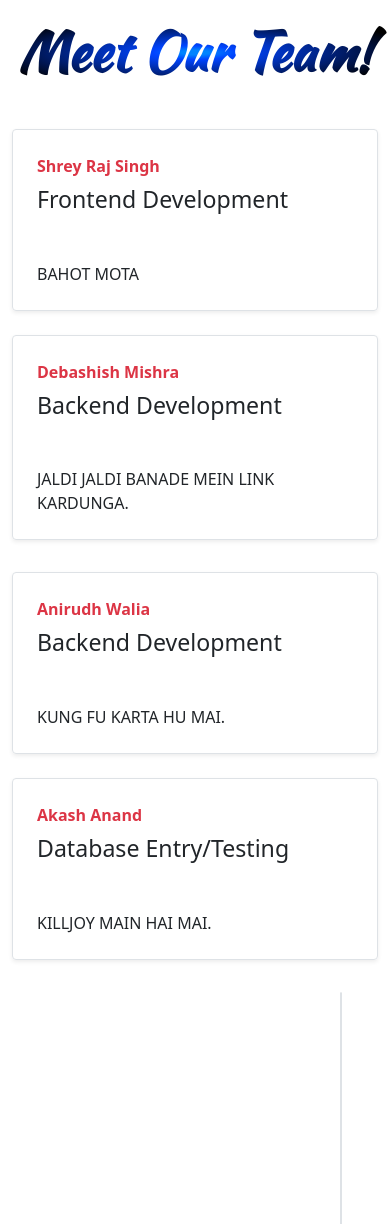
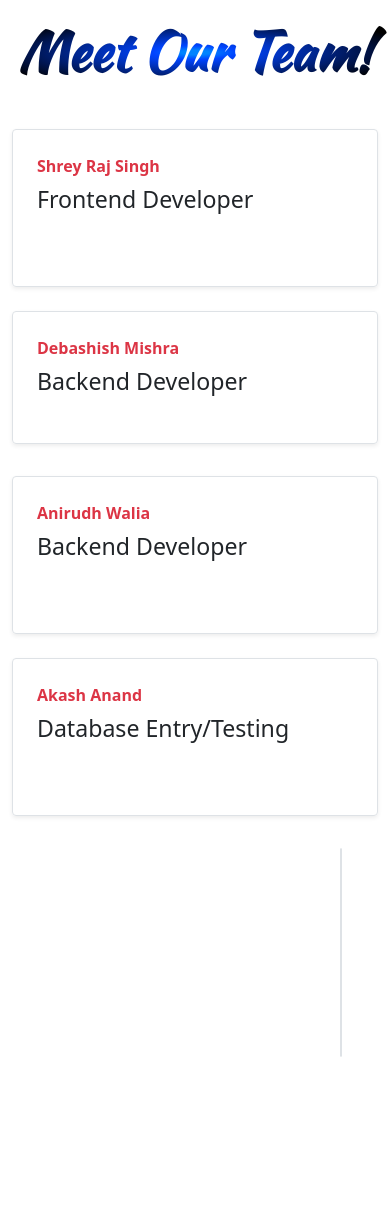
Before and after one commit to debashish6102/airline_reservation_project, a Flask app: page /about_us in a window 390 px wide. Shown: the part 80-1304 px from the top of the page. After the commit the page ends 1137 px from the top, so only its background shows below. Run offline with Flask 2, Linux system fonts and the light colour scheme; some libraries are stand-ins or nearby versions.

```diff
--- a/project/templates/about_us.html
+++ b/project/templates/about_us.html
@@ -11,10 +11,9 @@
                 class="row g-0 border rounded overflow-hidden flex-md-row mb-4 shadow-sm h-md-250 position-relative">
                 <div class="col p-4 d-flex flex-column position-static">
                     <strong class="d-inline-block mb-2 text-danger">Shrey Raj Singh</strong>
-                    <h3 class="mb-0">Frontend Development</h3>
+                    <h3 class="mb-0">Frontend Developer</h3>
                     <br>
                     <br>
-                    <p class="card-text mb-auto">BAHOT MOTA</p>
                 </div>
                 <div class="col-auto d-none d-lg-block">
                     <img class="bd-placeholder-img" width="200" height="250" src="https://www.4shared.com/img/OIbo7g1eiq/s25/179141b5c40/SHREY" alt="">
@@ -26,10 +25,8 @@
                 class="row g-0 border rounded overflow-hidden flex-md-row mb-4 shadow-sm h-md-250 position-relative">
                 <div class="col p-4 d-flex flex-column position-static">
                     <strong class="d-inline-block mb-2 text-danger">Debashish Mishra</strong>
-                    <h3 class="mb-0">Backend Development</h3>
+                    <h3 class="mb-0">Backend Developer</h3>
                     <br>
-                    <br>
-                    <p class="mb-auto">JALDI JALDI BANADE MEIN LINK KARDUNGA.</p>
                 </div>
                 <div class="col-auto d-none d-lg-block">
                     <img class="bd-placeholder-img" width="200" height="250" src="https://www.4shared.com/img/L9a_ZwXciq/s25/179141b48b8/DEBASHISH" alt="">
@@ -43,10 +40,9 @@
                 class="row g-0 border rounded overflow-hidden flex-md-row mb-4 shadow-sm h-md-250 position-relative">
                 <div class="col p-4 d-flex flex-column position-static">
                     <strong class="d-inline-block mb-2 text-danger">Anirudh Walia</strong>
-                    <h3 class="mb-0">Backend Development</h3>
+                    <h3 class="mb-0">Backend Developer</h3>
                     <br>
                     <br>
-                    <p class="card-text mb-auto">KUNG FU KARTA HU MAI.</p>
                 </div>
                 <div class="col-auto d-none d-lg-block">
                     <img class="bd-placeholder-img" width="200" height="250" src="https://www.4shared.com/img/cghBuuiBiq/s25/179141b67f8/WALIA" alt="">
@@ -61,7 +57,6 @@
                     <h3 class="mb-0">Database Entry/Testing</h3>
                     <br>
                     <br>
-                    <p class="mb-auto">KILLJOY MAIN HAI MAI.</p>
                 </div>
                 <div class="col-auto d-none d-lg-block">
                     <img class="bd-placeholder-img" width="200" height="250" src="https://www.4shared.com/img/YlyrN41Fiq/s25/179141b3d00/AKASH" alt="">
@@ -73,10 +68,9 @@
         <div class="row g-0 border rounded overflow-hidden">
             <div class="col p-4 d-flex flex-column position-static">
                 <strong class="d-inline-block mb-2 text-danger">Saksham Jain</strong>
-                <h3 class="mb-0">Frontend Development</h3>
+                <h3 class="mb-0">Frontend Developer</h3>
                 <br>
                 <br>
-                <p class="card-text mb-auto">ABHI SORA RAAT KO AATA HU.</p>
             </div>
             <div class="col-auto d-none d-lg-block">
                 <img class="bd-placeholder-img" width="200" height="250" src="https://www.4shared.com/img/0Scbo3Hjea/s25/179141b5858/SAKSHAM" alt="">
--- a/project/templates/mytrip.html
+++ b/project/templates/mytrip.html
@@ -48,7 +48,7 @@
                 <tbody>
                 {% for booking_details,flight in result %}
                     <tr>
-                        <td class="col-xs-2">{{ booking_details.date }}</td>
+                        <td class="col-xs-2">{{ booking_details.date.strftime("%d/%m/%Y ") }}</td>
                         <td class="col-xs-8">{{ flight.flight_no }}</td>
                         <td class="col-xs-2">{{ flight.city_source }}</td>
                         <td class="col-xs-2">{{ flight.city_destination }}</td>
```
Also changed, not shown: project/database.db (deleted).
